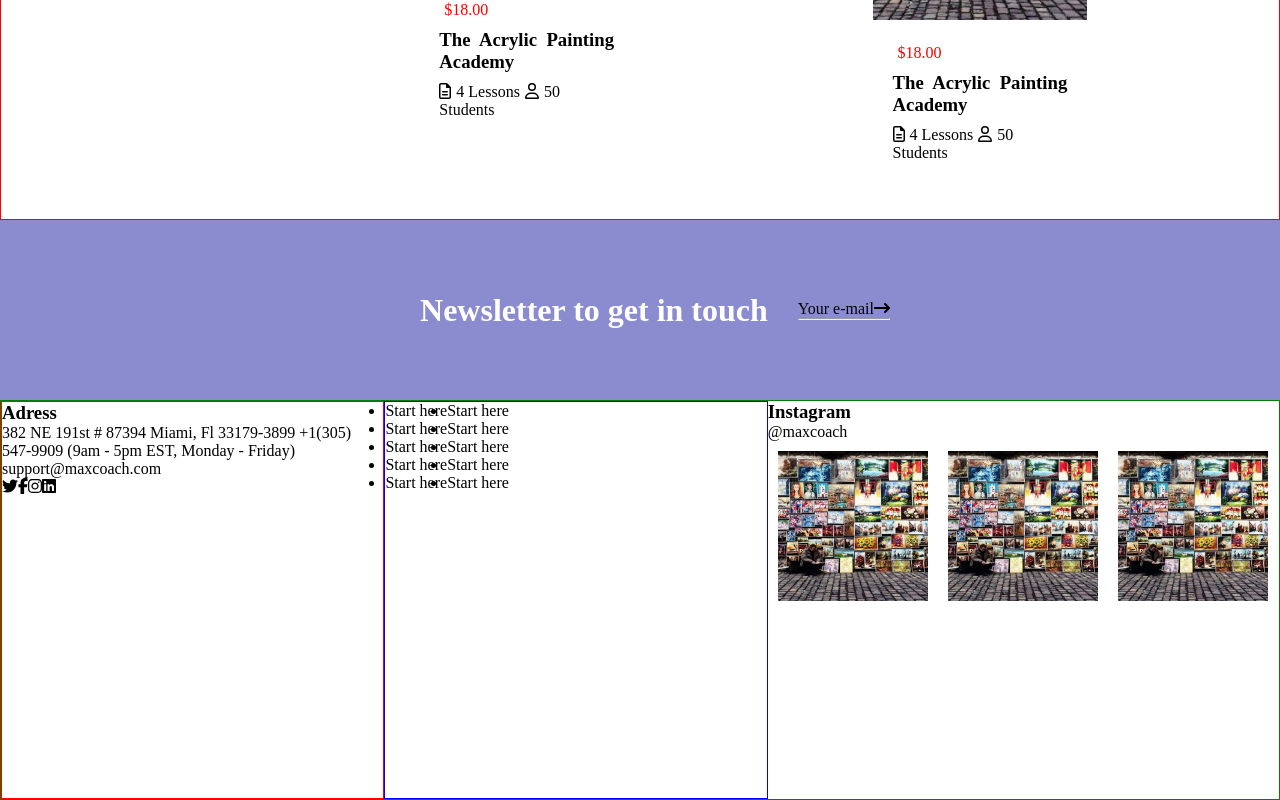
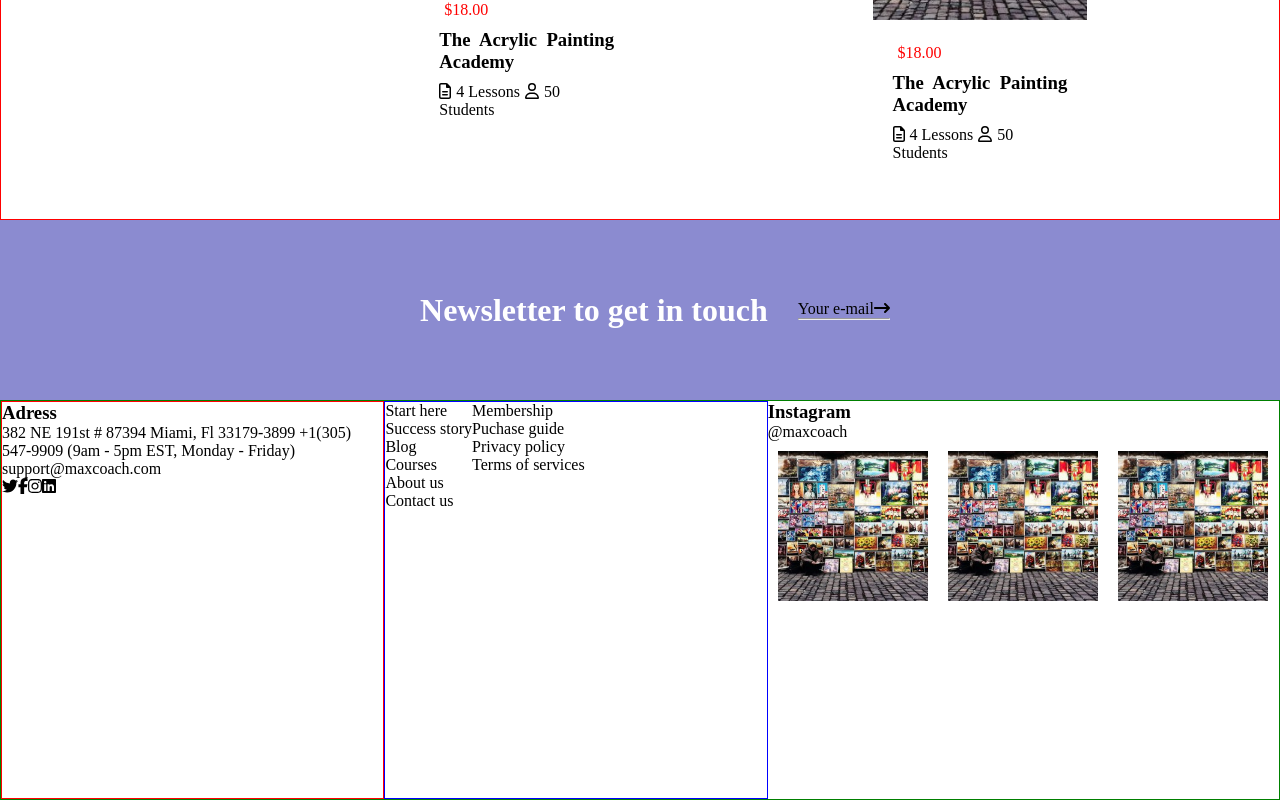
Before and after one commit to ManuelAvanzi/proj-html-vuejs, a Vue app: page / in a window 1280 px wide. Shown: the part 4881-5681 px from the top of the page. Built offline with nearby package versions, Linux system fonts and the light colour scheme.

Commit message:
footerList 1.1

```diff
--- a/src/App.vue
+++ b/src/App.vue
@@ -10,7 +10,7 @@
      <main-e/>
      <main-f/>
      <footer-a/>
-     <footer-b/>
+     <footer-b :exploreList="this.exploreList" :informationList="this.informationList"/>
 
   </div>
 </template>
@@ -54,6 +54,8 @@ export default {
   data() {
     return {
 
+      //header menu
+
       menuList: [
         'Home',
         'Pages',
@@ -61,6 +63,22 @@ export default {
         'Features',
         'Blog',
         'Shop',
+      ],
+
+      //footer list
+      exploreList: [
+        'Start here',
+        'Success story',
+        'Blog',
+        'Courses',
+        'About us',
+        'Contact us'
+      ],
+      informationList: [
+        'Membership',
+        'Puchase guide',
+        'Privacy policy',
+        'Terms of services'
       ],
     }
   }
--- a/src/components/footerB.vue
+++ b/src/components/footerB.vue
@@ -18,19 +18,12 @@
 
         <div class="middle-section">
             <ul>
-                <li>Start here</li>
-                <li>Start here</li>
-                <li>Start here</li>
-                <li>Start here</li>
-                <li>Start here</li>
+                <li v-for="(link, index) in exploreList" :key="index">{{link}}  </li>
             </ul>
             <ul>
-                <li>Start here</li>
-                <li>Start here</li>
-                <li>Start here</li>
-                <li>Start here</li>
-                <li>Start here</li>
+                <li v-for="(link, index) in informationList" :key="index">{{link}}  </li>
             </ul>
+
         </div>
 
         <div class="right-section">
@@ -48,7 +41,11 @@
 
 <script>
 export default {
+    props:{
+      exploreList: Array,
+      informationList: Array,
 
+  }
 }
 </script>
 
--- a/src/style/main.scss
+++ b/src/style/main.scss
@@ -2,4 +2,5 @@
     margin:0;
     padding:0;
     box-sizing: border-box;
+    list-style: none;
 }
```
